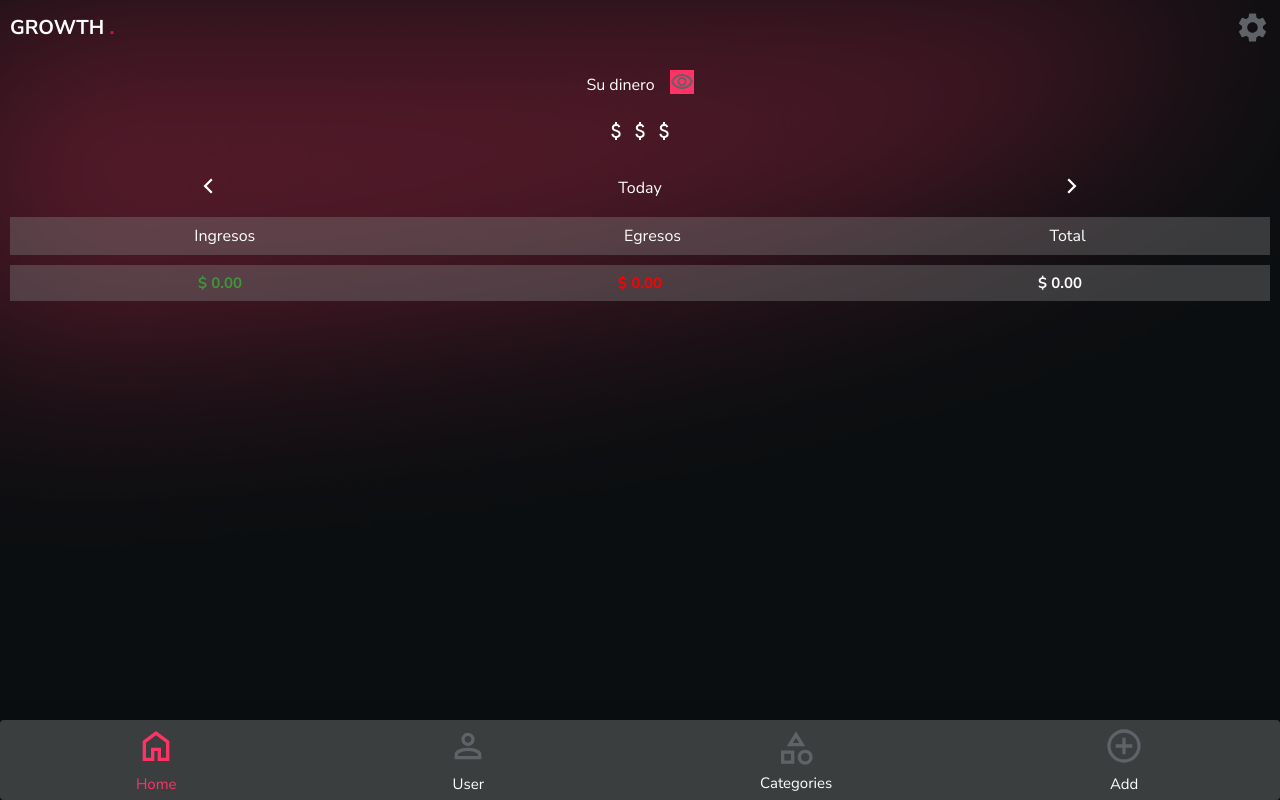
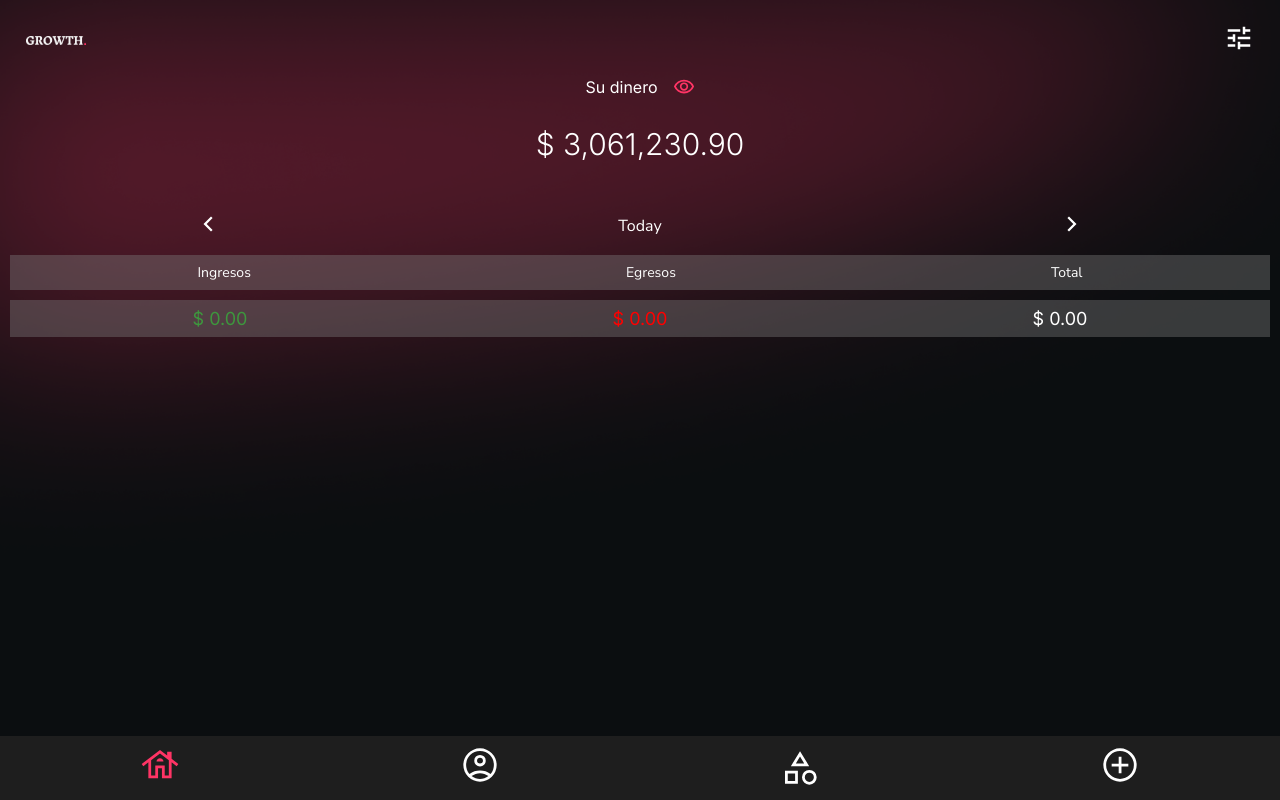
Before and after one commit to mai1209/growth, a React (Vite) app: page / in a window 1280 px wide. Built offline with nearby package versions, Linux system fonts and the light colour scheme.

Commit message:
arreglo de estilos generales

```diff
--- a/package.json
+++ b/package.json
@@ -12,6 +12,7 @@
   "dependencies": {
     "react": "^18.2.0",
     "react-dom": "^18.2.0",
+    "react-icons": "^5.2.1",
     "react-router-dom": "^6.23.1"
   },
   "devDependencies": {
--- a/src/Categories.jsx
+++ b/src/Categories.jsx
@@ -3,8 +3,9 @@ import style from "./style/Add.module.css";
 import PropTypes from "prop-types";
 
 
+
 function Categorie({ onSelectCategory }) {
-   // const [selectedOption, setSelectedOption] = useState("");
+
     const [selectedCategory, setSelectedCategory] = useState("");
 
   const handleCategoryChange = (e) => {
@@ -12,6 +13,7 @@ function Categorie({ onSelectCategory }) {
     setSelectedCategory(category);
     onSelectCategory(category); // Llama a la función para manejar la selección en Add
   };
+
 
   return (
     <div>
--- a/src/Footer.jsx
+++ b/src/Footer.jsx
@@ -1,9 +1,8 @@
 import { Link } from "react-router-dom";
 import style from "./style/Footer.module.css";
-import{ useState, useEffect } from "react";
+import { useState, useEffect } from "react";
 import { useLocation } from "react-router-dom";
 const Footer = () => {
-
   const location = useLocation();
   const [activeIcon, setActiveIcon] = useState("");
 
@@ -29,70 +28,79 @@ const Footer = () => {
   return (
     <>
       <div className={style.containerFooter}>
-        <div className={`${style.containerIcon} ${activeIcon === "home" ? style.active : ""}`}
-        onClick={() => setActiveIcon("home")}>
+        <div
+          className={`${style.containerIcon} ${
+            activeIcon === "home" ? style.active : ""
+          }`}
+          onClick={() => setActiveIcon("home")}
+        >
           <Link to="/">
             <svg
               className={style.settingIcon}
               xmlns="http://www.w3.org/2000/svg"
-              height="20px"
+              height="40px"
               viewBox="0 -960 960 960"
-              width="24px"
-              fill="#5f6368"
+              width="40px"
+              fill="#FFFFFF"
             >
-              <path d="M240-200h120v-240h240v240h120v-360L480-740 240-560v360Zm-80 80v-480l320-240 320 240v480H520v-240h-80v240H160Zm320-350Z" />
+              <path d="M200.67-160v-383.33L80-451.33 40-504l440-336 172 131.33V-800h106.67v172.67L920-504l-40.67 52.67L758.67-544v384h-232v-240h-93.34v240H200.67Zm66.66-66.67h99.34v-240h226.66v240H692v-367.66l-212-162-212.67 162v367.66Zm129.34-339.66h166.66q0-32.67-25-53.84-25-21.16-58.33-21.16t-58.33 21.06q-25 21.06-25 53.94Zm-30 339.66v-240h226.66v240-240H366.67v240Z" />
             </svg>
           </Link>
-
-          <p className={style.titleIcon}>Home</p>
         </div>
-        <div className={`${style.containerIcon} ${activeIcon === "user" ? style.active : ""}`}
-        onClick={() => setActiveIcon("user")}>
+        <div
+          className={`${style.containerIcon} ${
+            activeIcon === "user" ? style.active : ""
+          }`}
+          onClick={() => setActiveIcon("user")}
+        >
           <Link to="/user">
             <svg
               className={style.settingIcon}
               xmlns="http://www.w3.org/2000/svg"
-              height="24px"
+              height="40px"
               viewBox="0 -960 960 960"
-              width="24px"
-              fill="#5f6368"
+              width="40px"
+              fill="#FFFFFF"
             >
-              <path d="M480-480q-66 0-113-47t-47-113q0-66 47-113t113-47q66 0 113 47t47 113q0 66-47 113t-113 47ZM160-160v-112q0-34 17.5-62.5T224-378q62-31 126-46.5T480-440q66 0 130 15.5T736-378q29 15 46.5 43.5T800-272v112H160Zm80-80h480v-32q0-11-5.5-20T700-306q-54-27-109-40.5T480-360q-56 0-111 13.5T260-306q-9 5-14.5 14t-5.5 20v32Zm240-320q33 0 56.5-23.5T560-640q0-33-23.5-56.5T480-720q-33 0-56.5 23.5T400-640q0 33 23.5 56.5T480-560Zm0-80Zm0 400Z" />
+              <path d="M226-262q59-42.33 121.33-65.5 62.34-23.17 132.67-23.17 70.33 0 133 23.17T734.67-262q41-49.67 59.83-103.67T813.33-480q0-141-96.16-237.17Q621-813.33 480-813.33t-237.17 96.16Q146.67-621 146.67-480q0 60.33 19.16 114.33Q185-311.67 226-262Zm253.88-184.67q-58.21 0-98.05-39.95Q342-526.58 342-584.79t39.96-98.04q39.95-39.84 98.16-39.84 58.21 0 98.05 39.96Q618-642.75 618-584.54t-39.96 98.04q-39.95 39.83-98.16 39.83ZM480.31-80q-82.64 0-155.64-31.5-73-31.5-127.34-85.83Q143-251.67 111.5-324.51T80-480.18q0-82.82 31.5-155.49 31.5-72.66 85.83-127Q251.67-817 324.51-848.5T480.18-880q82.82 0 155.49 31.5 72.66 31.5 127 85.83Q817-708.33 848.5-635.65 880-562.96 880-480.31q0 82.64-31.5 155.64-31.5 73-85.83 127.34Q708.33-143 635.65-111.5 562.96-80 480.31-80Zm-.31-66.67q54.33 0 105-15.83t97.67-52.17q-47-33.66-98-51.5Q533.67-284 480-284t-104.67 17.83q-51 17.84-98 51.5 47 36.34 97.67 52.17 50.67 15.83 105 15.83Zm0-366.66q31.33 0 51.33-20t20-51.34q0-31.33-20-51.33T480-656q-31.33 0-51.33 20t-20 51.33q0 31.34 20 51.34 20 20 51.33 20Zm0-71.34Zm0 369.34Z" />
             </svg>
           </Link>
-
-          <p className={style.titleIcon}>User</p>
         </div>
-        <div className={`${style.containerIcon} ${activeIcon === "categories" ? style.active : ""}`}
-        onClick={() => setActiveIcon("categories")}>
+        <div
+          className={`${style.containerIcon} ${
+            activeIcon === "categories" ? style.active : ""
+          }`}
+          onClick={() => setActiveIcon("categories")}
+        >
           <svg
             className={style.settingIcon}
             xmlns="http://www.w3.org/2000/svg"
-            height="24px"
+            height="40px"
             viewBox="0 -960 960 960"
-            width="24px"
-            fill="#5f6368"
+            width="40px"
+            fill="#FFFFFF"
           >
-            <path d="m260-520 220-360 220 360H260ZM700-80q-75 0-127.5-52.5T520-260q0-75 52.5-127.5T700-440q75 0 127.5 52.5T880-260q0 75-52.5 127.5T700-80Zm-580-20v-320h320v320H120Zm580-60q42 0 71-29t29-71q0-42-29-71t-71-29q-42 0-71 29t-29 71q0 42 29 71t71 29Zm-500-20h160v-160H200v160Zm202-420h156l-78-126-78 126Zm78 0ZM360-340Zm340 80Z" />
+            <path d="m260.67-524 220-356 220 356h-440ZM704-80q-74.33 0-125.17-50.83Q528-181.67 528-256t50.83-125.17Q629.67-432 704-432t125.17 50.83Q880-330.33 880-256t-50.83 125.17Q778.33-80 704-80Zm-584-23.33v-309.34h309.33v309.34H120Zm584.06-43.34q45.94 0 77.61-31.72 31.66-31.72 31.66-77.67 0-45.94-31.72-77.61-31.72-31.66-77.67-31.66-45.94 0-77.61 31.72-31.66 31.72-31.66 77.67 0 45.94 31.72 77.61 31.72 31.66 77.67 31.66ZM186.67-170h176v-176h-176v176ZM380-590.67h201.33L480.67-753.33 380-590.67Zm100.67 0ZM362.67-346ZM704-256Z" />
           </svg>
-          <p className={style.titleIcon}>Categories</p>
         </div>
-        <div className={`${style.containerIcon} ${activeIcon === "add" ? style.active : ""}`}
-        onClick={() => setActiveIcon("add")}>
+        <div
+          className={`${style.containerIcon} ${
+            activeIcon === "add" ? style.active : ""
+          }`}
+          onClick={() => setActiveIcon("add")}
+        >
           <Link to="/add">
             <svg
               className={style.settingIcon}
               xmlns="http://www.w3.org/2000/svg"
-              height="24px"
+              height="40px"
               viewBox="0 -960 960 960"
-              width="24px"
-              fill="#5f6368"
+              width="40px"
+              fill="#FFFFFF"
             >
-              <path d="M440-280h80v-160h160v-80H520v-160h-80v160H280v80h160v160Zm40 200q-83 0-156-31.5T197-197q-54-54-85.5-127T80-480q0-83 31.5-156T197-763q54-54 127-85.5T480-880q83 0 156 31.5T763-763q54 54 85.5 127T880-480q0 83-31.5 156T763-197q-54 54-127 85.5T480-80Zm0-80q134 0 227-93t93-227q0-134-93-227t-227-93q-134 0-227 93t-93 227q0 134 93 227t227 93Zm0-320Z" />
+              <path d="M448.67-280h66.66v-164H680v-66.67H515.33V-680h-66.66v169.33H280V-444h168.67v164Zm31.51 200q-82.83 0-155.67-31.5-72.84-31.5-127.18-85.83Q143-251.67 111.5-324.56T80-480.33q0-82.88 31.5-155.78Q143-709 197.33-763q54.34-54 127.23-85.5T480.33-880q82.88 0 155.78 31.5Q709-817 763-763t85.5 127Q880-563 880-480.18q0 82.83-31.5 155.67Q817-251.67 763-197.46q-54 54.21-127 85.84Q563-80 480.18-80Zm.15-66.67q139 0 236-97.33t97-236.33q0-139-96.87-236-96.88-97-236.46-97-138.67 0-236 96.87-97.33 96.88-97.33 236.46 0 138.67 97.33 236 97.33 97.33 236.33 97.33ZM480-480Z" />
             </svg>
           </Link>
-
-          <p className={style.titleIcon}>Add</p>
         </div>
       </div>
     </>
--- a/src/Nav.jsx
+++ b/src/Nav.jsx
@@ -1,15 +1,24 @@
 import style from "./style/App.module.css";
-import logo from "./assets/settings_24dp.svg";
+import img from "./assets/LOGO TEXT.png"
 
 function Nav() {
   return (
     <div className={style.containerNav}>
-        <h1 className={style.logo}>
-          GROWTH <span>.</span>
-        </h1>
-        <img className={style.settingIcon} src={logo} alt="icon-setting" />
-      </div>
-  )
+      <img className={style.logo} src={img} alt="logo" />
+
+      <button className={style.settingIcon}>
+        <svg
+          xmlns="http://www.w3.org/2000/svg"
+          height="30px"
+          viewBox="0 -960 960 960"
+          width="30px"
+          fill="#FFFFFF"
+        >
+          <path d="M440-120v-240h80v80h320v80H520v80h-80Zm-320-80v-80h240v80H120Zm160-160v-80H120v-80h160v-80h80v240h-80Zm160-80v-80h400v80H440Zm160-160v-240h80v80h160v80H680v80h-80Zm-480-80v-80h400v80H120Z" />
+        </svg>
+      </button>
+    </div>
+  );
 }
 
-export default Nav
+export default Nav;
--- a/src/ViewMoney.jsx
+++ b/src/ViewMoney.jsx
@@ -1,4 +1,5 @@
 import { useState } from "react";
+
 import style from "./style/Money.module.css";
 
 function ViewMoney() {
@@ -7,6 +8,19 @@ function ViewMoney() {
   const handleClick = () => {
     setIsClicked(!isClicked);
   };
+
+  const formatNumber = (number) => {
+    return number
+      .toLocaleString("es", {
+        minimumFractionDigits: 2,
+        maximumFractionDigits: 2,
+      })
+      .replace(/\./g, "x")
+      .replace(/,/g, ".")
+      .replace(/x/g, ",");
+  };
+
+  const number = formatNumber(3061230.90);
 
   return (
     <>
@@ -17,20 +31,20 @@ function ViewMoney() {
           {isClicked ? (
             <svg
               xmlns="http://www.w3.org/2000/svg"
-              height="24px"
+              height="22px"
               viewBox="0 -960 960 960"
-              width="24px"
-              fill="#5f6368"
+              width="22px"
+              fill="#FF3465"
             >
               <path d="m644-428-58-58q9-47-27-88t-93-32l-58-58q17-8 34.5-12t37.5-4q75 0 127.5 52.5T660-500q0 20-4 37.5T644-428Zm128 126-58-56q38-29 67.5-63.5T832-500q-50-101-143.5-160.5T480-720q-29 0-57 4t-55 12l-62-62q41-17 84-25.5t90-8.5q151 0 269 83.5T920-500q-23 59-60.5 109.5T772-302Zm20 246L624-222q-35 11-70.5 16.5T480-200q-151 0-269-83.5T40-500q21-53 53-98.5t73-81.5L56-792l56-56 736 736-56 56ZM222-624q-29 26-53 57t-41 67q50 101 143.5 160.5T480-280q20 0 39-2.5t39-5.5l-36-38q-11 3-21 4.5t-21 1.5q-75 0-127.5-52.5T300-500q0-11 1.5-21t4.5-21l-84-82Zm319 93Zm-151 75Z" />
             </svg>
           ) : (
             <svg
               xmlns="http://www.w3.org/2000/svg"
-              height="24px"
+              height="22px"
               viewBox="0 -960 960 960"
-              width="24px"
-              fill="#5f6368"
+              width="22px"
+              fill="#FF3465"
             >
               <path d="M480-320q75 0 127.5-52.5T660-500q0-75-52.5-127.5T480-680q-75 0-127.5 52.5T300-500q0 75 52.5 127.5T480-320Zm0-72q-45 0-76.5-31.5T372-500q0-45 31.5-76.5T480-608q45 0 76.5 31.5T588-500q0 45-31.5 76.5T480-392Zm0 192q-146 0-266-81.5T40-500q54-137 174-218.5T480-800q146 0 266 81.5T920-500q-54 137-174 218.5T480-200Zm0-300Zm0 220q113 0 207.5-59.5T832-500q-50-101-144.5-160.5T480-720q-113 0-207.5 59.5T128-500q50 101 144.5 160.5T480-280Z" />
             </svg>
@@ -71,35 +85,7 @@ function ViewMoney() {
               </svg>
             </>
           ) : (
-            <>
-              <svg
-                xmlns="http://www.w3.org/2000/svg"
-                height="24px"
-                viewBox="0 -960 960 960"
-                width="24px"
-                fill="#FFFFFF"
-              >
-                <path d="M441-120v-86q-53-12-91.5-46T293-348l74-30q15 48 44.5 73t77.5 25q41 0 69.5-18.5T587-356q0-35-22-55.5T463-458q-86-27-118-64.5T313-614q0-65 42-101t86-41v-84h80v84q50 8 82.5 36.5T651-650l-74 32q-12-32-34-48t-60-16q-44 0-67 19.5T393-614q0 33 30 52t104 40q69 20 104.5 63.5T667-358q0 71-42 108t-104 46v84h-80Z" />
-              </svg>
-              <svg
-                xmlns="http://www.w3.org/2000/svg"
-                height="24px"
-                viewBox="0 -960 960 960"
-                width="24px"
-                fill="#FFFFFF"
-              >
-                <path d="M441-120v-86q-53-12-91.5-46T293-348l74-30q15 48 44.5 73t77.5 25q41 0 69.5-18.5T587-356q0-35-22-55.5T463-458q-86-27-118-64.5T313-614q0-65 42-101t86-41v-84h80v84q50 8 82.5 36.5T651-650l-74 32q-12-32-34-48t-60-16q-44 0-67 19.5T393-614q0 33 30 52t104 40q69 20 104.5 63.5T667-358q0 71-42 108t-104 46v84h-80Z" />
-              </svg>
-              <svg
-                xmlns="http://www.w3.org/2000/svg"
-                height="24px"
-                viewBox="0 -960 960 960"
-                width="24px"
-                fill="#FFFFFF"
-              >
-                <path d="M441-120v-86q-53-12-91.5-46T293-348l74-30q15 48 44.5 73t77.5 25q41 0 69.5-18.5T587-356q0-35-22-55.5T463-458q-86-27-118-64.5T313-614q0-65 42-101t86-41v-84h80v84q50 8 82.5 36.5T651-650l-74 32q-12-32-34-48t-60-16q-44 0-67 19.5T393-614q0 33 30 52t104 40q69 20 104.5 63.5T667-358q0 71-42 108t-104 46v84h-80Z" />
-              </svg>
-            </>
+            <p className={style.firstIncom} > $ {number}</p>
           )}{" "}
         </p>
       </div>
--- a/src/style/App.module.css
+++ b/src/style/App.module.css
@@ -13,33 +13,25 @@ body{
     display: flex;
     justify-content: space-between;
     align-items: center;
-    padding: 10px;
+    padding: 23px 26px 0  26px;
   }
 
   .logo{
-    font-size: 15px;
-    color:white;
+    width: 60.33px;
+    height:8.3px  ;
+    color: #F5F5F5;
     cursor: pointer;
+
   }
+
 
   .settingIcon{
     cursor: pointer;
+    background: none;
+    border: none;
+
   }
 
   span{
     color: crimson;
   }
-
-
-  @media (min-width: 600px)  {
-    .logo{
-      font-size: 20px;
-
-    }
-
-    .settingIcon{
-      width: 35px;
-      height: 35px;
-    }
-
-  }
--- a/src/style/Footer.module.css
+++ b/src/style/Footer.module.css
@@ -1,14 +1,13 @@
 .containerFooter {
 
-  background: rgba(255, 255, 255, 0.2);
-  box-shadow: 0 4px 30px rgba(0, 0, 0, 0.1);
-  backdrop-filter: blur(5px);
-  -webkit-backdrop-filter: blur(5px);
- border-radius: 4px;
+  background: #1E1E1E;
   display: flex;
   justify-content: space-around;
-  height: 70px;
-  padding: 5px 0;
+  min-height: 64px;
+
+
+
+
 }
 
 .containerIcon {
@@ -18,11 +17,6 @@
   align-items: center;
 }
 
-.titleIcon {
-  color: white;
-  font-size: 10px;
-  margin: 0;
-}
 
 
 .settingIcon {
--- a/src/style/Money.module.css
+++ b/src/style/Money.module.css
@@ -1,41 +1,41 @@
-@import url("https://fonts.googleapis.com/css2?family=Nunito+Sans:ital,opsz,wght@0,6..12,200..1000;1,6..12,200..1000&display=swap");
-
-@import url("https://fonts.googleapis.com/css2?family=Nunito+Sans:ital,opsz,wght@0,6..12,200..1000;1,6..12,200..1000&family=Nunito:ital,wght@1,620&display=swap");
-
+@import url("https://fonts.googleapis.com/css2?family=Inter:wght@100..900&display=swap");
+@import url("https://fonts.googleapis.com/css2?family=Inter:wght@100..900&family=Nunito:ital,wght@1,200..1000&display=swap");
 .containerMoney {
   display: flex;
   align-items: center;
   justify-content: center;
   gap: 15px;
-  padding: 15px 0 0;
-
+  padding: 18px 0 0;
 }
 
 .p {
   color: white;
   margin: 0;
+  font-size: 16px;
+  font-family: "Inter", sans-serif;
 }
 
 .containerPrice {
   display: flex;
   justify-content: center;
- padding: 10px;
-
+  padding: 10px;
 }
 
 .price {
   color: white;
- padding: 10px 0;
+  padding: 10px 0;
   margin: 0;
 }
 
 .containerTitles {
-  color: white;
+  color: #ffffff;
   display: flex;
   justify-content: space-around;
   align-items: center;
   background-color: rgba(128, 128, 128, 0.39);
   margin: 10px;
+  font-size: 14px;
+  font-family: "Inter", sans-serif;
 }
 
 .containerNumbers {
@@ -50,16 +50,20 @@
 
 .ingresos {
   color: rgb(62, 150, 62);
-  font-weight: bold;
+  font-size: 18px;
+  font-family: "Inter", sans-serif;
 }
 
 .egresos {
   color: red;
-  font-weight: bold;
+  font-size: 18px;
+  font-family: "Inter", sans-serif;
 }
 
 .total {
-  font-weight: bold;
+  font-size: 18px;
+  font-family: "Inter", sans-serif;
+  color: white;
 }
 
 p {
@@ -76,8 +80,6 @@ p {
   margin: 10px;
   font-weight: 100;
   padding: 5px;
-
-
 }
 
 .Def {
@@ -90,28 +92,35 @@ p {
   padding: 5px;
   border-radius: 10px;
   text-align: center;
+  font-family: "Inter", sans-serif;
+  font-size: 9px;
+  font-style: italic;
 }
 
 .detalle {
   display: flex;
   flex-direction: column;
   align-items: center;
-
-
-
-
 }
 
 .category {
   background-color: #35725f;
-  border-radius: 30px;
+  border-radius: 16px;
   padding: 5px;
+  display: flex;
+  gap: 5px;
   width: 85px;
+  flex-wrap: wrap;
+  justify-content: center;
+  align-items: center;
+}
+
+.categoryText {
+  color: #ffffff;
+  font-family: "Inter", sans-serif;
+  font-size: 11px;
   text-align: center;
-
-
-
-
+  font-weight: 300;
 }
 
 .containerDate {
@@ -125,16 +134,20 @@ p {
 .day {
   display: flex;
   align-items: center;
-  font-size: 40.65px;
+  font-size: 35px;
   padding: 0;
   margin: 0;
   font-family: "Nunito", sans-serif;
+  font-weight: bold;
 }
 
 .year {
   color: #ff3465;
   padding: 0;
   margin: 0;
+  font-family: "Nunito", sans-serif;
+  font-size: 11px;
+  font-style: italic;
 }
 
 .yearhora {
@@ -148,66 +161,70 @@ p {
 }
 
 .mes {
-  font-size: 10.68px;
+  font-size: 12px;
+  font-family: "Nunito", sans-serif;
+  font-weight: bold;
+  font-style: italic;
   padding: 0;
   margin: 0;
 }
 
-.numero{
+.numero {
   font-size: 50px;
 }
 
-
-.incom{
-  color: #50FF34;
-  font-size: 15px ;
+.incom {
+  color: #50ff34;
+  font-size: 15px;
   min-width: 110px;
   max-width: fit-content;
   text-align: center;
+  font-family: "Inter", sans-serif;
 }
 
-.egress{
-  color: #FF0000;
-  font-size: 15px ;
+.egress {
+  color: #ff0000;
+  font-size: 15px;
   min-width: 110px;
   max-width: fit-content;
   text-align: center;
+  font-family: "Inter", sans-serif;
+  font-weight: 300;
 }
 
-.yearDate{
+.yearDate {
   display: flex;
   flex-direction: column;
   justify-content: center;
   gap: 2px;
 }
 
-.btn{
-  background:none;
+.btn {
+  background: none;
   border: none;
-
-
+  align-items: center;
+  justify-content: center;
+  display: flex;
 }
 
-.btn svg{
-
-  background: #FF3465;
-}
-
-.btnDelete{
+.btnDelete {
   background: none;
   border: none;
   padding-right: 10px;
   cursor: pointer;
-
 }
 
-.btnDeleteIcon:hover{
-  fill: #FF0000;
-
+.btnDeleteIcon:hover {
+  fill: #ff0000;
 }
-
 
 .scrollContainer {
   max-height: calc(100vh - 360px);
   overflow-y: auto;
 }
+
+.firstIncom {
+  font-size: 30px;
+  font-family: "Inter", sans-serif;
+  font-weight: 300;
+}
--- a/src/style/Secction.module.css
+++ b/src/style/Secction.module.css
@@ -3,6 +3,7 @@
     display: flex;
     width: 100%;
     justify-content: space-around;
+    padding-top: 17px;
 
 }
 
```
Also changed, not shown: src/IngresoData.jsx (+43 -30 lines), src/assets/LOGO TEXT.png (added), 1 other file (tests, documents, lock files or other folders).
